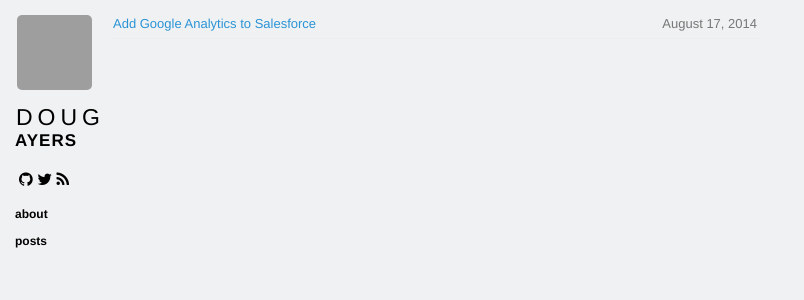
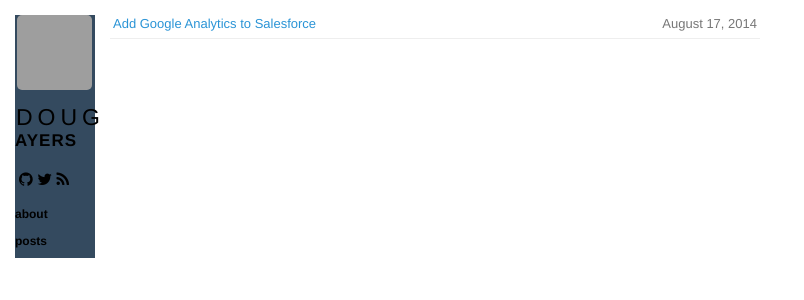
Before and after one commit to DouglasCAyers/douglascayers.github.io, a Jekyll site: the page built from index.html, in a window 1280 px wide. Shown: the top 300 px of the page, without its empty margins (0-804 px from the left). Built offline with Jekyll 4.4.1, drawn with Linux system fonts in a browser that asks for light colours; nearby versions of some CDN libraries; Markdown is read by kramdown in place of the engine named in the settings; grey boxes are pictures that could not be loaded.

Commit message:
updating colors

```diff
--- a/css/base.css
+++ b/css/base.css
@@ -3,7 +3,10 @@ body {
   font-family: "PT Sans","Helvetica Neue",Helvetica,Arial,sans-serif;
   margin: 0;
   webkit-font-smoothing: antialiased;
-  background-color: #f0f1f2;
+  background-color: #ffffff;
+}
+a {
+  text-decoration: none;
 }
 a:link {
   color: #2a94d6;
@@ -22,6 +25,7 @@ a:active {
   left: 15px;
   top: 15px;
   width: 80px;
+  background-color: #344a5f;
 }
 .sidebar a {
   text-decoration: none;
```
